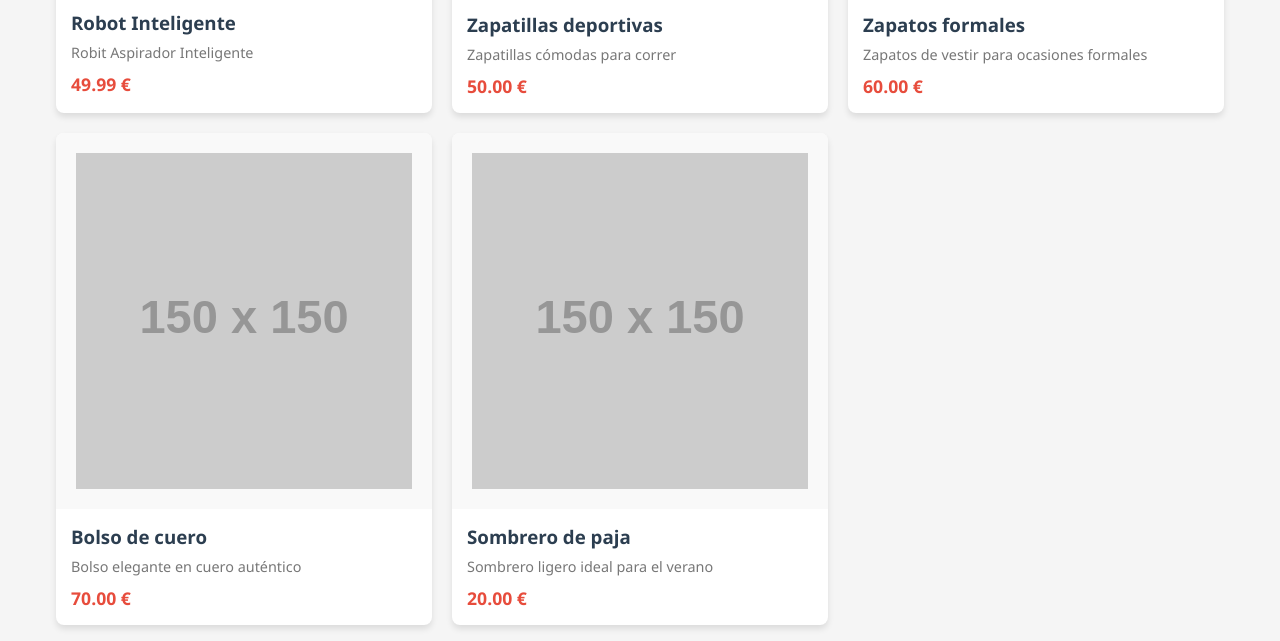
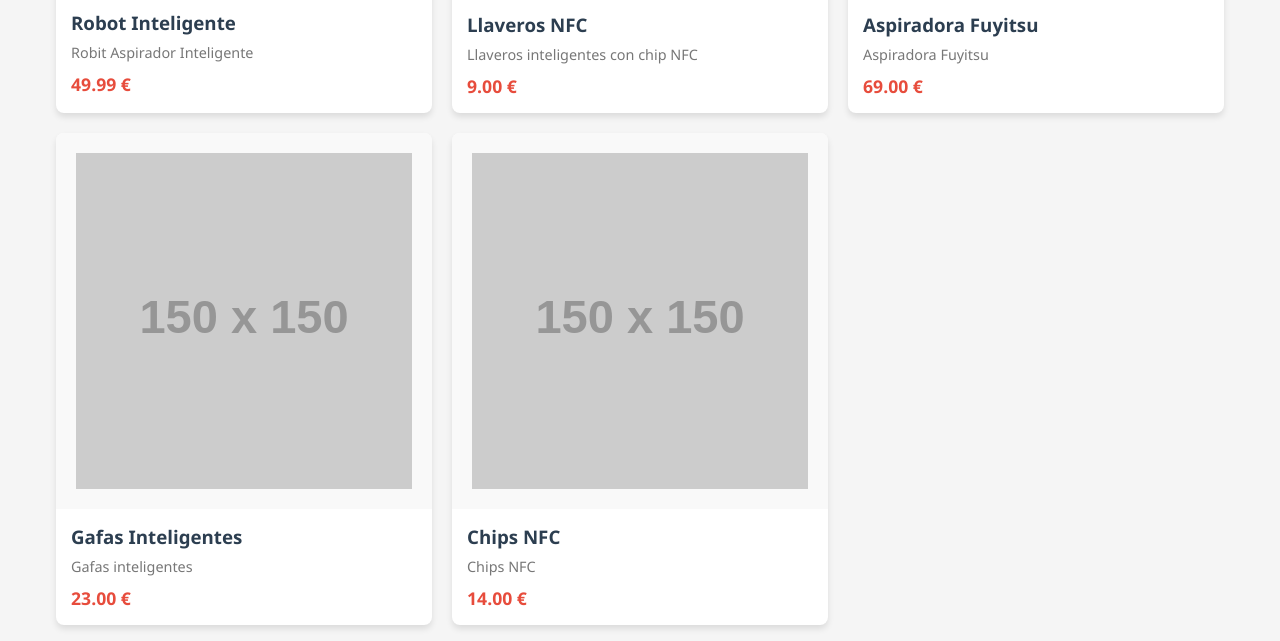
Before and after one commit to onixmannager/Electronics-Components, a plain HTML site: page index.html in a window 1280 px wide. Shown: the part 1054-1695 px from the top of the page. Drawn offline with nearby package versions, Linux system fonts and the light colour scheme; placeholder pictures from the web are drawn by us.

Commit message:
Update index.html

```diff
--- a/index.html
+++ b/index.html
@@ -693,7 +693,7 @@
     ],
             name: 'Tv 24 Pulgadas',
             description: 'Tv 24 Pulgadas NO Smart Tv',
-            price: 45.00,
+            price: 119.00,
             categoryId: 2,
             subcategoryId: 22,
             color: '#e74c3c',
@@ -703,6 +703,7 @@
           {
             id: 4,
             images: [
+            'https://raw.githubusercontent.com/onixmannager/Electronics-Components/refs/heads/main/robot1.jpg',
       'https://raw.githubusercontent.com/onixmannager/Electronics-Components/refs/heads/main/robot3.jpg',
       'https://raw.githubusercontent.com/onixmannager/Electronics-Components/refs/heads/main/robot2.jpg'
     ],
@@ -717,20 +718,20 @@
           },
           {
             id: 5,
-            name: 'Zapatillas deportivas',
-            description: 'Zapatillas cómodas para correr',
-            price: 50.00,
-            categoryId: 3,
-            subcategoryId: 31,
+            name: 'Llaveros NFC',
+            description: 'Llaveros inteligentes con chip NFC',
+            price: 9.00,
+            categoryId: 4,
+            subcategoryId: 42,
             color: '#f1c40f',
             svgPath: 'M35,30 L65,30 L65,70 L35,70 Z',
             imgUrl: 'https://via.placeholder.com/150?text=Zapatillas+deportivas'
           },
           {
             id: 6,
-            name: 'Zapatos formales',
-            description: 'Zapatos de vestir para ocasiones formales',
-            price: 60.00,
+            name: 'Aspiradora Fuyitsu ',
+            description: 'Aspiradora Fuyitsu',
+            price: 69.00,
             categoryId: 3,
             subcategoryId: 32,
             color: '#34495e',
@@ -739,9 +740,9 @@
           },
           {
             id: 7,
-            name: 'Bolso de cuero',
-            description: 'Bolso elegante en cuero auténtico',
-            price: 70.00,
+            name: 'Gafas Inteligentes',
+            description: 'Gafas inteligentes',
+            price: 23.00,
             categoryId: 4,
             subcategoryId: 41,
             color: '#8e44ad',
@@ -750,9 +751,9 @@
           },
           {
             id: 8,
-            name: 'Sombrero de paja',
-            description: 'Sombrero ligero ideal para el verano',
-            price: 20.00,
+            name: 'Chips NFC',
+            description:'Chips NFC',
+            price: 14.00,
             categoryId: 4,
             subcategoryId: 43,
             color: '#f39c12',
```
